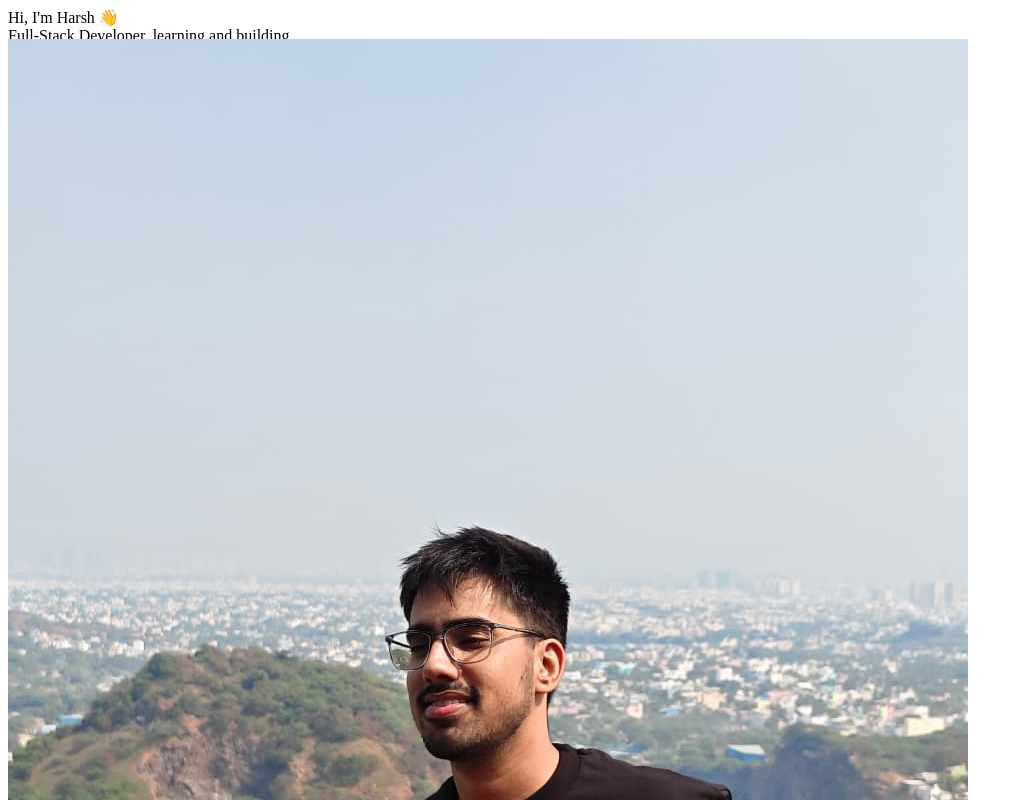
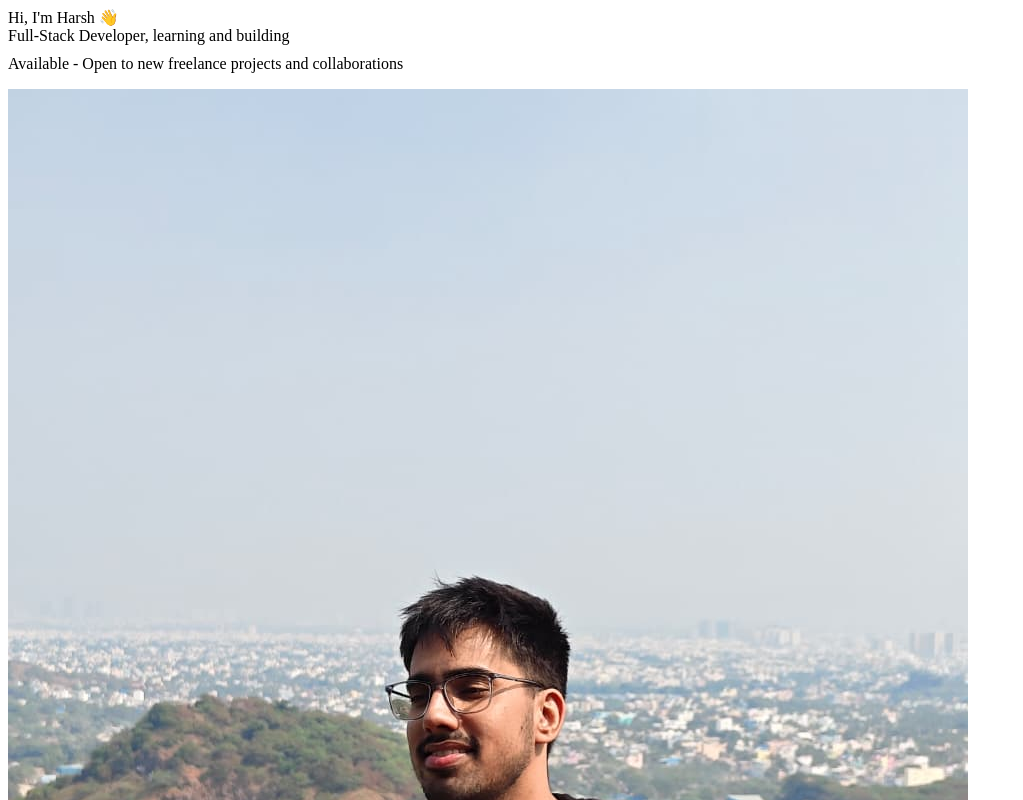
Before and after one commit to harsharora-code/me, a Next.js app: page / in a window 1280 px wide. Shown: the top 800 px of the page, without its empty margins (0-1023 px from the left). Built offline with nearby package versions, Linux system fonts and the light colour scheme.

Commit message:
add-available-feature

```diff
--- a/src/app/page.tsx
+++ b/src/app/page.tsx
@@ -1,4 +1,3 @@
-
 import { HackathonCard } from "@/components/hackathon-card";
 import BlurFade from "@/components/magicui/blur-fade";
 import BlurFadeText from "@/components/magicui/blur-fade-text";
@@ -33,6 +32,21 @@ export default function Page() {
                 delay={BLUR_FADE_DELAY}
                 text={DATA.description}
               />
+            <section id="availability">
+        <BlurFade delay={BLUR_FADE_DELAY * 3}>
+          <div className="rounded-lg border bg-card p-4 text-center">
+            <div className="flex items-center justify-center gap-2">
+              <span className="relative flex h-3 w-3">
+                <span className="absolute inline-flex h-full w-full animate-ping rounded-full bg-green-400 opacity-75"></span>
+                <span className="relative inline-flex h-3 w-3 rounded-full bg-green-500"></span>
+              </span>
+              <p className="text-sm font-medium">
+                {DATA.availability.status} - {DATA.availability.text}
+              </p>
+            </div>
+          </div>
+        </BlurFade>
+      </section>
             </div>
             <BlurFade delay={BLUR_FADE_DELAY}>
               <Avatar className="size-28 border">
--- a/src/data/resume.tsx
+++ b/src/data/resume.tsx
@@ -1,12 +1,14 @@
 import { Icons } from "@/components/icons";
+import { color } from "framer-motion";
 import { url } from "inspector";
 import { HomeIcon,  FileText, icons, Icon } from "lucide-react";
 import { title } from "process";
+import { text } from "stream/consumers";
 
 export const DATA = {
   name: "Harsh Arora",
   initials: "HA",
-  url: "",
+  url: "https://harsh-code.vercel.app/",
   location: "Chennai, India",
   locationLink: "https://www.google.com/maps/place/chennai",
   description:
@@ -14,6 +16,12 @@ export const DATA = {
   summary:
     "Enthusiastic Computer Science student with strong DSA fundamentals and experience in developing user-focused scalable systems. Adaptable, curious, and collaborative with excellent communication and problem-solving skills.",
   avatarUrl: "/harsh.jpg.jpeg",
+  availability: {
+       status: "Available",
+      text : "Open to new freelance projects and collaborations",
+      color: "green",
+      link: "mailto:harshpunyani20@gmail.com",
+      },
   skills: [
     "React",
     "Next.js",
```
